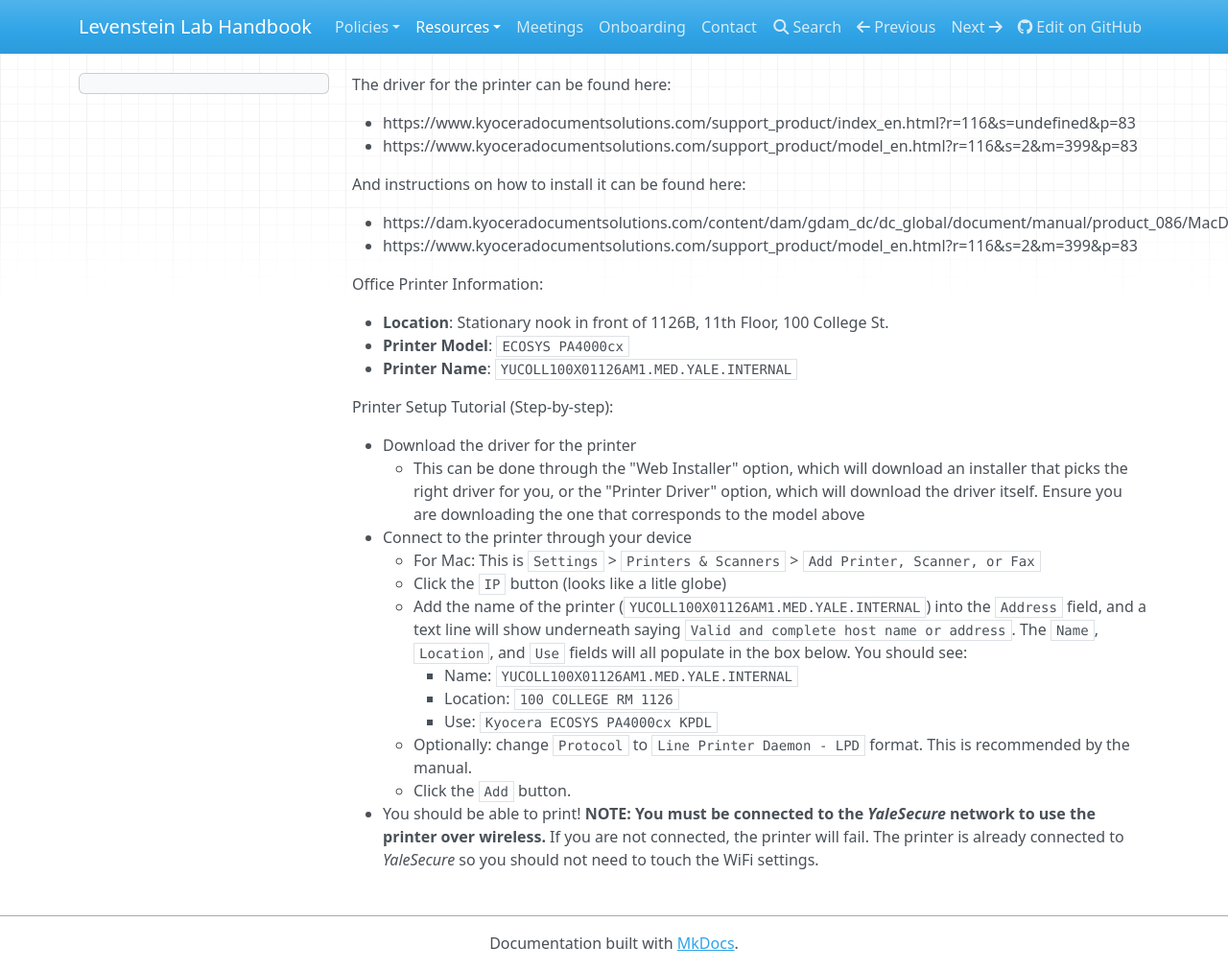
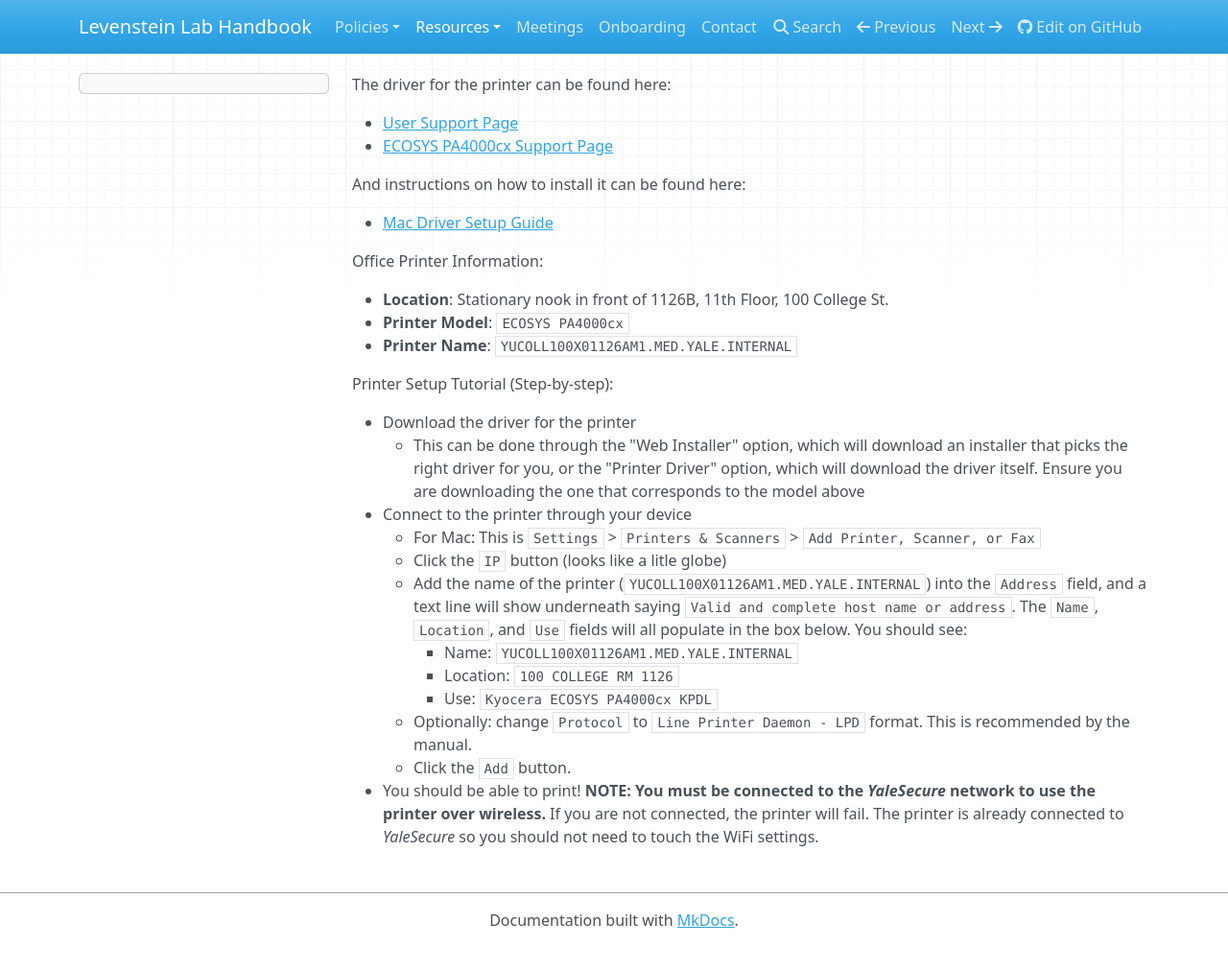
Before and after one commit to LevensteinLab/Lab-Handbook, an MkDocs documentation site: the page built from docs/Resources/printers.md, in a window 1280 px wide and 1011 px high. Shown: the whole window at 96% size. Built offline with MkDocs 1.6.1, drawn with Linux system fonts in a browser that asks for light colours; nearby versions of some CDN libraries.

```diff
--- a/docs/Resources/printers.md
+++ b/docs/Resources/printers.md
@@ -1,12 +1,11 @@
 The driver for the printer can be found here:
 
-- https://www.kyoceradocumentsolutions.com/support_product/index_en.html?r=116&s=undefined&p=83
-- https://www.kyoceradocumentsolutions.com/support_product/model_en.html?r=116&s=2&m=399&p=83
+- [User Support Page](https://www.kyoceradocumentsolutions.com/support_product/index_en.html?r=116&s=undefined&p=83)
+- [ECOSYS PA4000cx Support Page](https://www.kyoceradocumentsolutions.com/support_product/model_en.html?r=116&s=2&m=399&p=83)
 
 And instructions on how to install it can be found here:
 
-- https://dam.kyoceradocumentsolutions.com/content/dam/gdam_dc/dc_global/document/manual/product_086/MacDriver_SetupGuide_EN.pdf
-- https://www.kyoceradocumentsolutions.com/support_product/model_en.html?r=116&s=2&m=399&p=83
+- [Mac Driver Setup Guide](https://dam.kyoceradocumentsolutions.com/content/dam/gdam_dc/dc_global/document/manual/product_086/MacDriver_SetupGuide_EN.pdf)
 
 Office Printer Information:
 
```
Also changed, not shown: docs/Resources/gen_ai.md (+2 -1 lines), docs/Resources/hpc.md (+1 -0 lines), docs/Resources/recommended_reading.md (+1 -0 lines), docs/meetings.md (+1 -0 lines), docs/onboarding.md (+3 -0 lines).
